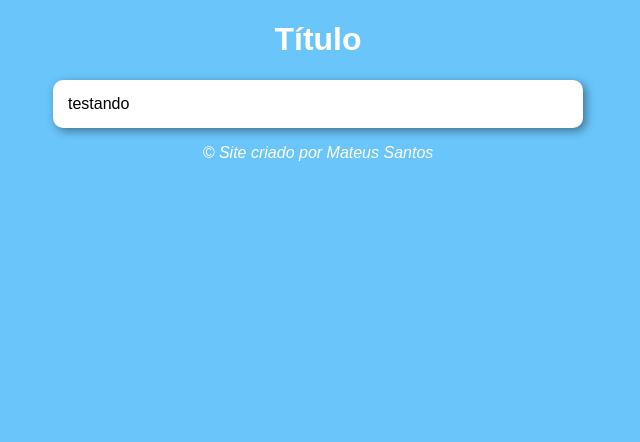
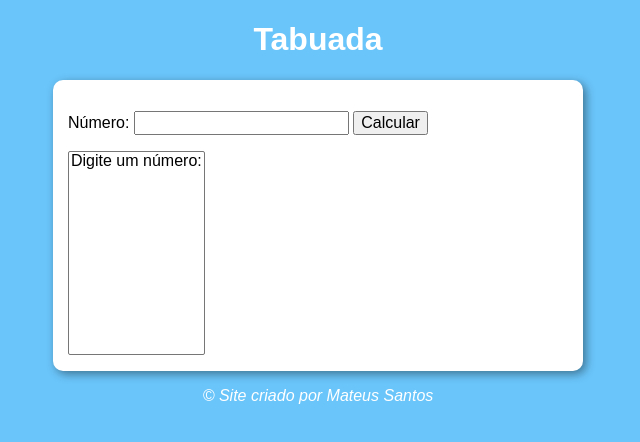
Before and after one commit to smateusx/javascript, a plain HTML site: page aula14ex/ex017/index.html in a window 1280 px wide. Shown: the whole page, without its empty margins (322-962 px from the left). Drawn offline with Linux system fonts and the light colour scheme.

Commit message:
finalizei ex17

```diff
--- a/aula14ex/ex017/index.html
+++ b/aula14ex/ex017/index.html
@@ -3,21 +3,23 @@
 <head>
     <meta charset="UTF-8">
     <meta name="viewport" content="width=device-width, initial-scale=1.0">
-    <title>Modelo de exercicío</title>
+    <title>Tabuada</title>
     <link rel="stylesheet" href="estilo.css">
 </head>
 <body>
     <header>
-        <h1>Título</h1>
+        <h1>Tabuada</h1>
     </header>
 
     <section>
         <div>
-            testando
+            <p>Número: <input type="number" name="num" id="num"> <input type="button" value="Calcular" onclick="calcular()"></p>
         </div>
 
         <div>
-
+            <select name="tabuada" id="tabuada" size="10">
+                <option value="">Digite um número:</option>
+            </select>
         </div>
     </section>
 
--- a/aula14ex/ex017/script.js
+++ b/aula14ex/ex017/script.js
@@ -1 +1,18 @@
-alert('Hello Word!')
+function calcular() {
+    let num = document.getElementById('num')
+    let tabuada = document.getElementById('tabuada')
+    if (num.value.length == 0){
+        alert('Digite um número!')
+    } else {
+        let n = Number(num.value)
+        tabuada.innerHTML = ''
+        for (let c=1; c<=10; c++) {
+            let item = document.createElement('option')
+            item.text = `${n} x ${c} = ${n*c}`
+            item.value = `tabuada${c}`
+            tabuada.appendChild(item)
+        }
+    }
+
+
+}
```
